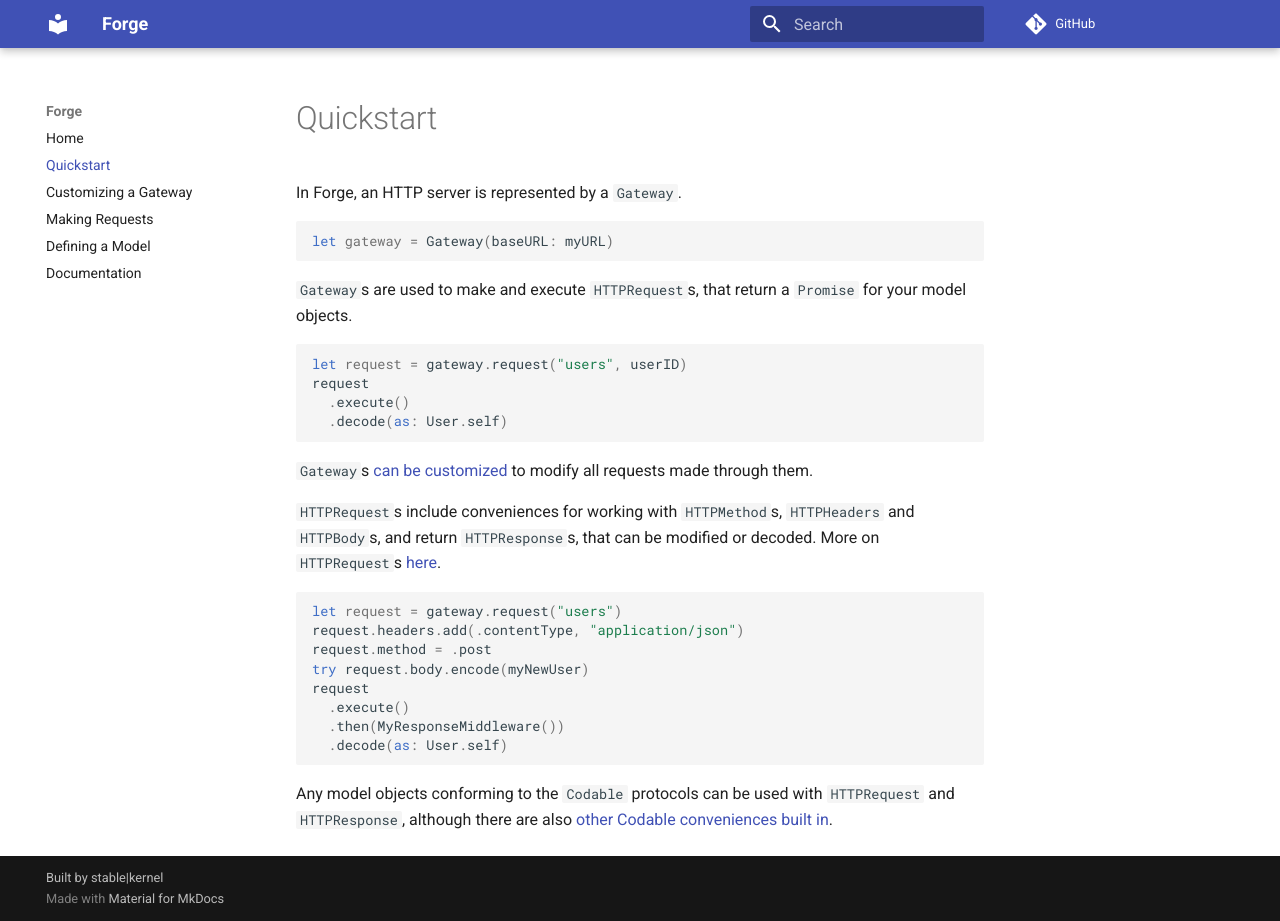
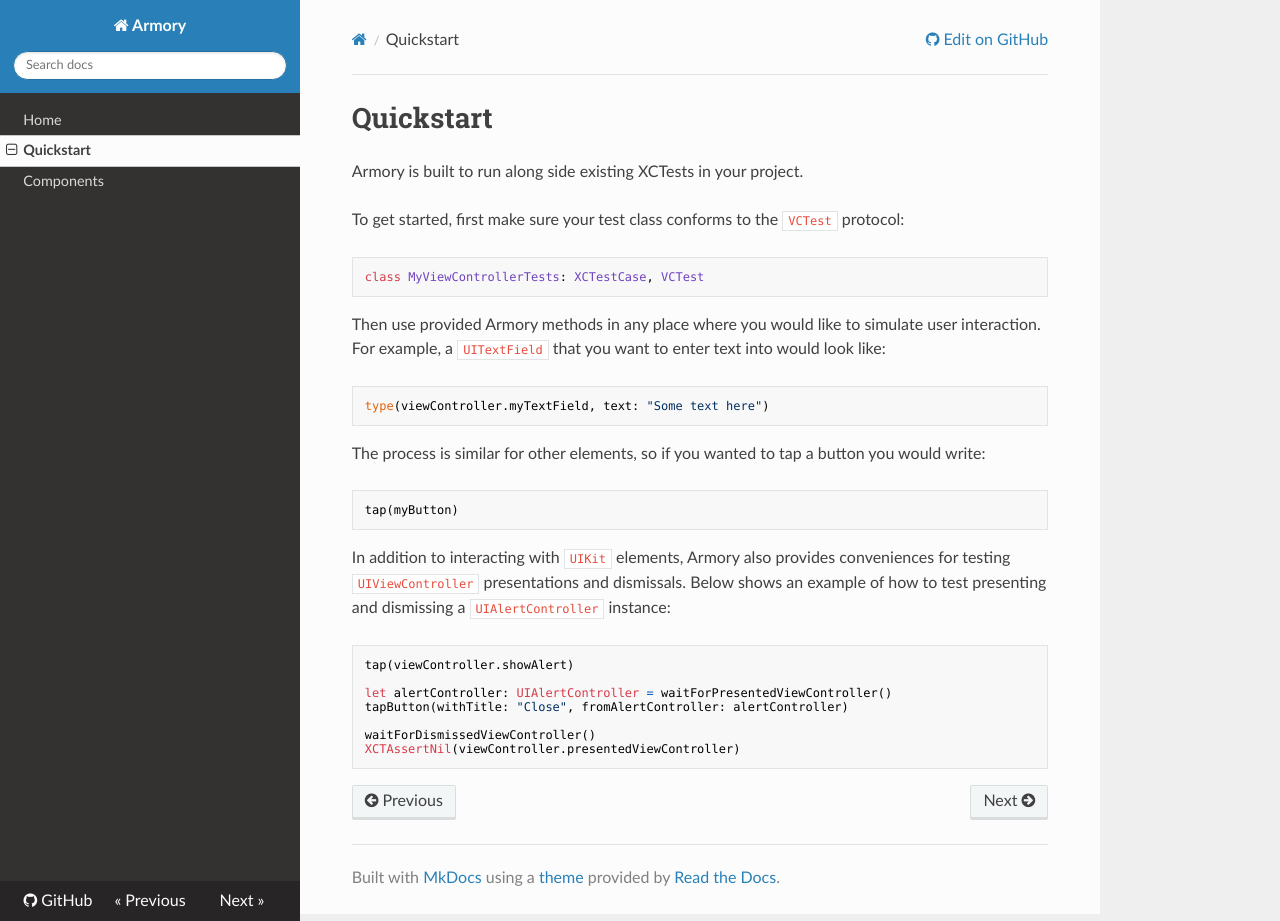
Before and after one commit to stablekernel/Armory, an MkDocs documentation site: the page built from docs/quickstart.md, in a window 1280 px wide and 921 px high. Built offline with MkDocs 1.6.1, drawn with Linux system fonts in a browser that asks for light colours; nearby versions of some CDN libraries; comment, search, counter and statistics services are not loaded; old or Windows-style settings are respelled for this version of MkDocs.

Commit message:
Moving back to Armory docs

````diff
--- a/docs/quickstart.md
+++ b/docs/quickstart.md
@@ -1,34 +1,33 @@
 # Quickstart
 
-In Forge, an HTTP server is represented by a `Gateway`.
+Armory is built to run along side existing XCTests in your project.
+
+To get started, first make sure your test class conforms to the `VCTest` protocol:
 
 ```swift
-let gateway = Gateway(baseURL: myURL)
+class MyViewControllerTests: XCTestCase, VCTest
 ```
 
-`Gateway`s are used to make and execute `HTTPRequest`s, that return a `Promise` for your model objects.
+Then use provided Armory methods in any place where you would like to simulate user interaction. For example, a `UITextField` that you want to enter text into would look like:
 
 ```swift
-let request = gateway.request("users", userID)
-request
-  .execute()
-  .decode(as: User.self)
+type(viewController.myTextField, text: "Some text here")
 ```
 
-`Gateway`s [can be customized](gateway.md) to modify all requests made through them.
-
-`HTTPRequest`s include conveniences for working with `HTTPMethod`s, `HTTPHeaders` and `HTTPBody`s, and return `HTTPResponse`s, that can be modified or decoded.
-More on `HTTPRequest`s [here](request.md).
+The process is similar for other elements, so if you wanted to tap a button you would write:
 
 ```swift
-let request = gateway.request("users")
-request.headers.add(.contentType, "application/json")
-request.method = .post
-try request.body.encode(myNewUser)
-request
-  .execute()
-  .then(MyResponseMiddleware())
-  .decode(as: User.self)
+tap(myButton)
 ```
 
-Any model objects conforming to the `Codable` protocols can be used with `HTTPRequest` and `HTTPResponse`, although there are also [other Codable conveniences built in](model.md).
+In addition to interacting with `UIKit` elements, Armory also provides conveniences for testing `UIViewController` presentations and dismissals. Below shows an example of how to test presenting and dismissing a `UIAlertController` instance:
+
+```swift
+tap(viewController.showAlert)
+
+let alertController: UIAlertController = waitForPresentedViewController()
+tapButton(withTitle: "Close", fromAlertController: alertController)
+
+waitForDismissedViewController()
+XCTAssertNil(viewController.presentedViewController)
+```
--- a/mkdocs.yml
+++ b/mkdocs.yml
@@ -1,19 +1,7 @@
-site_name: Forge
-theme: 'material'
-markdown_extensions:
-  - codehilite
-  - markdown.extensions.admonition
-extra_css:
-  - style/css/override.css
-edit_uri: ''
-repo_url: https://github.com/stablekernel/forge
-site_description: Documentation for Forge, an iOS HTTP Framework.
-use_directory_urls: true
-copyright: Built by stable|kernel
+site_name: Armory
+repo_url: https://github.com/stablekernel/armory
 pages:
-- Home: 'index.md'
-- Quickstart: 'quickstart.md'
-- Customizing a Gateway: 'gateway.md'
-- Making Requests: 'request.md'
-- Defining a Model: 'model.md'
-- Documentation: 'documentation/index.md'
+  - Home: index.md
+  - Quickstart: quickstart.md
+  - Components: components.md
+theme: readthedocs
````
Also changed, not shown: README.md (deleted, +0 -13 lines), docs/components.md (added, +210 -0 lines), docs/documentation/index.md (deleted, +0 -1 lines), docs/gateway.md (deleted, +0 -1 lines), docs/index.md (+13 -21 lines), docs/model.md (deleted, +0 -240 lines), docs/request.md (deleted, +0 -1 lines), 1 other file.
